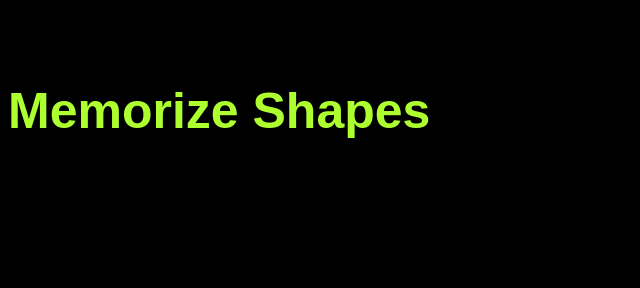
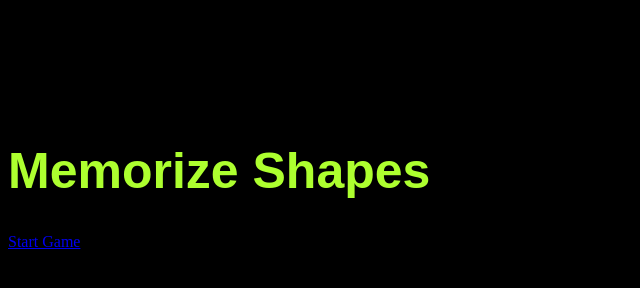
Before and after one commit to HarprabhGill/Memory-Game, a plain HTML site: page index.html in a window 1280 px wide. Shown: the whole page, without its empty margins (0-640 px from the left). Drawn offline with Linux system fonts and the light colour scheme.

```diff
--- a/index.css
+++ b/index.css
@@ -9,7 +9,7 @@
 }
 
 section {
-    padding: 20px;
+    padding: 50px;
     margin-left: auto;
     margin-right: auto;
     text-align: center;
--- a/index.html
+++ b/index.html
@@ -11,6 +11,7 @@
 <body>
     <section class="w3-container w3-center" style="max-width:600px"></section>
         <h1>Memorize Shapes</h1>
+        <a href="game.html" class="button">Start Game</a>
         <!--
         <script src="js/script.js"></script>
 
```
Also changed, not shown: game.html (added).
